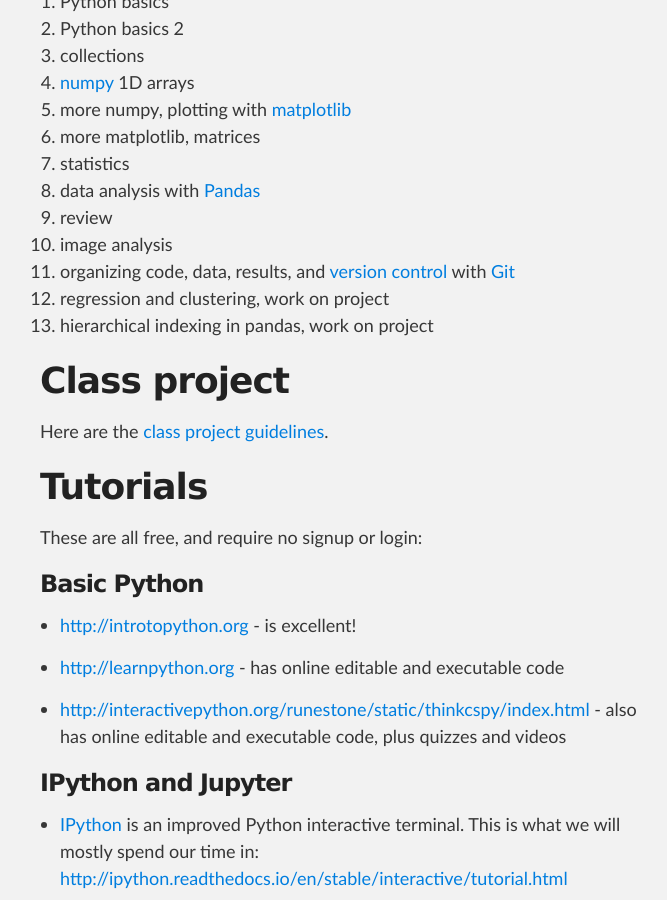
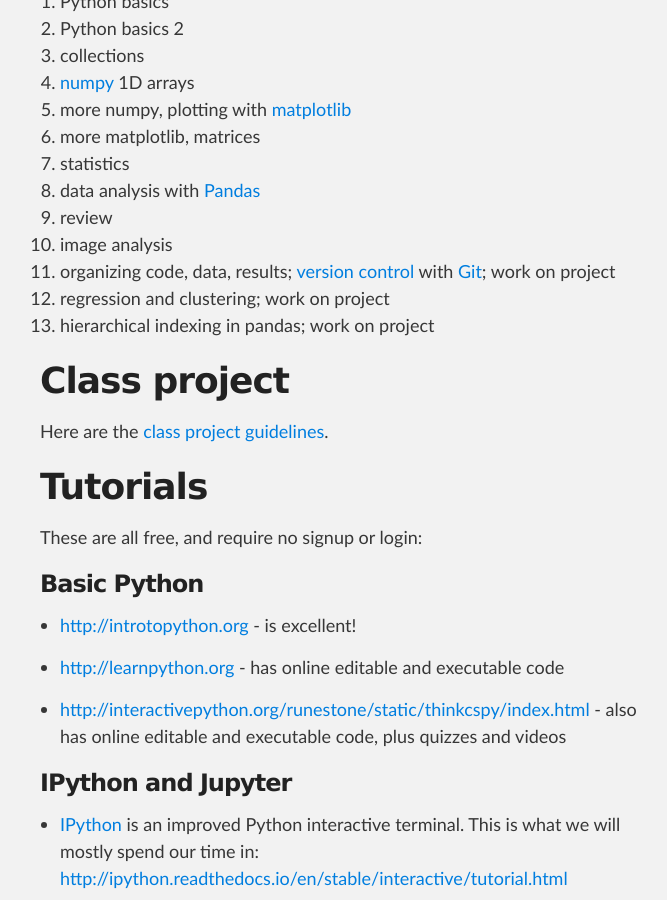
Before and after one commit to SciPyCourse2017/scipycourse2017.github.io, a Jekyll site: the page built from index.md, in a window 1280 px wide and 900 px high, scrolled down 934 px. Shown: the whole window, without its empty margins (290-957 px from the left). Built offline with Jekyll 4.4.1, drawn with Linux system fonts in a browser that asks for light colours.

Commit message:
Update outline and project description

```diff
--- a/index.md
+++ b/index.md
@@ -42,11 +42,11 @@ listing](https://lsf.verwaltung.uni-muenchen.de/qisserver/rds?state=verpublish&s
 8. data analysis with [Pandas](http://pandas.pydata.org)
 9. review
 10. image analysis
-11. organizing code, data, results, and [version
+11. organizing code, data, results; [version
 control](https://git-scm.com/book/en/v2/Getting-Started-About-Version-Control) with
-[Git](https://git-scm.com/)
-12. regression and clustering, work on project
-13. hierarchical indexing in pandas, work on project
+[Git](https://git-scm.com/); work on project
+12. regression and clustering; work on project
+13. hierarchical indexing in pandas; work on project
 
 # Class project
 
```
Also changed, not shown: project.md (+14 -6 lines).
